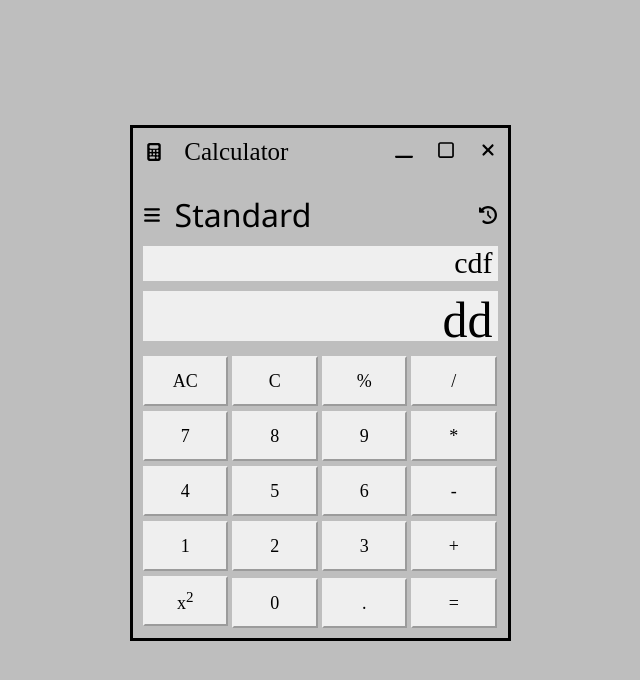
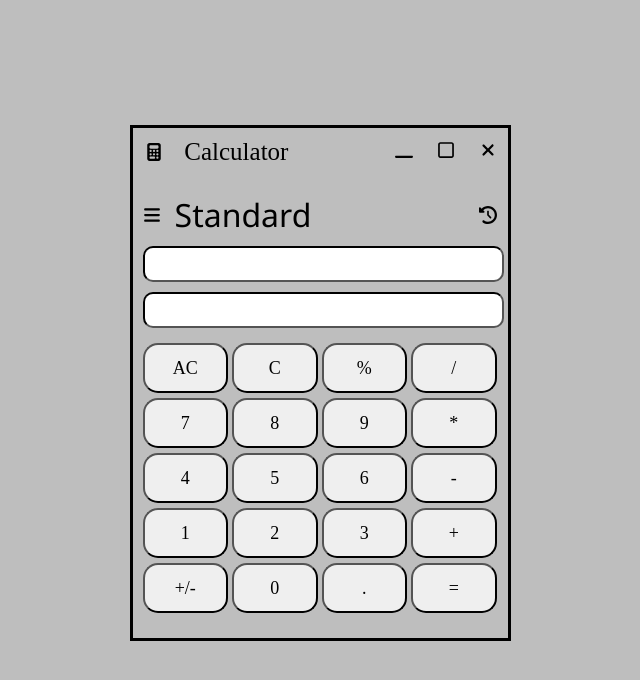
Before and after one commit to anubhav7747/Calculator, a plain HTML site: page index.html in a window 1280 px wide. Shown: the whole page, without its empty margins (320-960 px from the left). Drawn offline with Linux system fonts and the light colour scheme.

Commit message:
added JS made few changes according to that.

```diff
--- a/index.html
+++ b/index.html
@@ -5,7 +5,6 @@
     <meta name="viewport" content="width=device-width, initial-scale=1.0">
     <title>Calculator</title>
     <link rel="stylesheet" href="/style.css">
-    <script src="/script.js"></script>
 </head>
 <body>
     <div class="body" id="body">
@@ -38,32 +37,38 @@
 
 
         <section class="display-area">
-            <div class="input-area">cdf</div>
-            <div class="output-area">dd</div>
+            <div class="input-area">
+                <input type="text" class="input">
+            </div>
+            <div class="output-area">
+                <input type="text" class="output">
+            </div>
         </section>
 
         <section class="keypad">
-            <button class="operation font">AC</button>
-            <button class="operation font">C</button>
-            <button class="operation font">%</button>
-            <button class="operation font">/</button>
-            <button class="number font">7</button>
-            <button class="number font">8</button>
-            <button class="number font">9</button>
-            <button class="operation font">*</button>
-            <button class="number font">4</button>
-            <button class="number font">5</button>
-            <button class="number font">6</button>
-            <button class="operation font">-</button>
-            <button class="number font">1</button>
-            <button class="number font">2</button>
-            <button class="number font">3</button>
-            <button class="operation font">+</button>
-            <button class="operation font">x<sup>2</sup></button>
-            <button class="number font">0</button>
-            <button class="number font">.</button>
-            <button class="operation font">=</button>
+            <button class="font button">AC</button>
+            <button class="font button">C</button>
+            <button class="font button">%</button>
+            <button class="font button">/</button>
+            <button class="font button">7</button>
+            <button class="font button">8</button>
+            <button class="font button">9</button>
+            <button class="font button">*</button>
+            <button class="font button">4</button>
+            <button class="font button">5</button>
+            <button class="font button">6</button>
+            <button class="font button">-</button>
+            <button class="font button">1</button>
+            <button class="font button">2</button>
+            <button class="font button">3</button>
+            <button class="font button">+</button>
+            <button class="font button">+/-</button>
+            <button class="font button">0</button>
+            <button class="font button">.</button>
+            <button class="font button">=</button>
         </section>
     </div>
+
+    <script src="/script.js"></script>
 </body>
 </html>
--- a/script.js
+++ b/script.js
@@ -9,3 +9,31 @@
 //         bod.style.display = "block";
 //     }
 // }
+
+
+let string = "";
+
+let buttons = document.querySelectorAll('.button');
+
+Array.from(buttons).forEach((button =>{
+    button.addEventListener('click', (e)=> {
+        if (e.target.innerHTML == '=') {
+            string = eval(string);
+            document.querySelector('.output').value = string;
+        }
+        else if (e.target.innerHTML == 'C') {
+            string = "";
+            document.querySelector('.input').value = string;
+        }
+        else if (e.target.innerHTML == 'AC') {
+            string = "";
+            document.querySelector('.input').value = string;
+            document.querySelector('.output').value = string;
+        }
+        else {
+            console.log (e.target);
+            string = string + e.target.innerHTML;
+            document.querySelector('input').value = string;
+        }
+    })
+}));
--- a/style.css
+++ b/style.css
@@ -93,9 +93,9 @@ body {
 
 
 /* display area */
-.input-area {
+/* .input-area { */
     /* border: 1px solid seagreen; */
-    margin-top: 10px;
+    /* margin-top: 10px;
     height: 35px;
     background-color: #efefef;
     text-align: right;
@@ -103,15 +103,24 @@ body {
     padding-right: 5px;
 }
 
-.output-area {
+.output-area { */
     /* border: 1px solid seagreen; */
-    margin-top: 10px;
+    /* margin-top: 10px;
     height: 50px;
     background-color: #efefef;
     text-align: right;
     font-size: 50px;
     padding-right: 5px;
 
+} */
+
+.input, .output {
+    width: 345px;
+    height: 30px;
+    border-color: black;
+    border-radius: 10px;
+    margin-top: 10px;
+    padding-left: 10px;
 }
 
 
@@ -128,9 +137,11 @@ body {
     border-color: #efefef;
     margin-top: 5px;
     cursor: pointer;
+    border-radius: 15px;
+    border-color: black;
 }
 
-.font {
+.font, .input, .output {
     font-family:'Times New Roman', Times, serif;
     font-size: large;
 }
```
